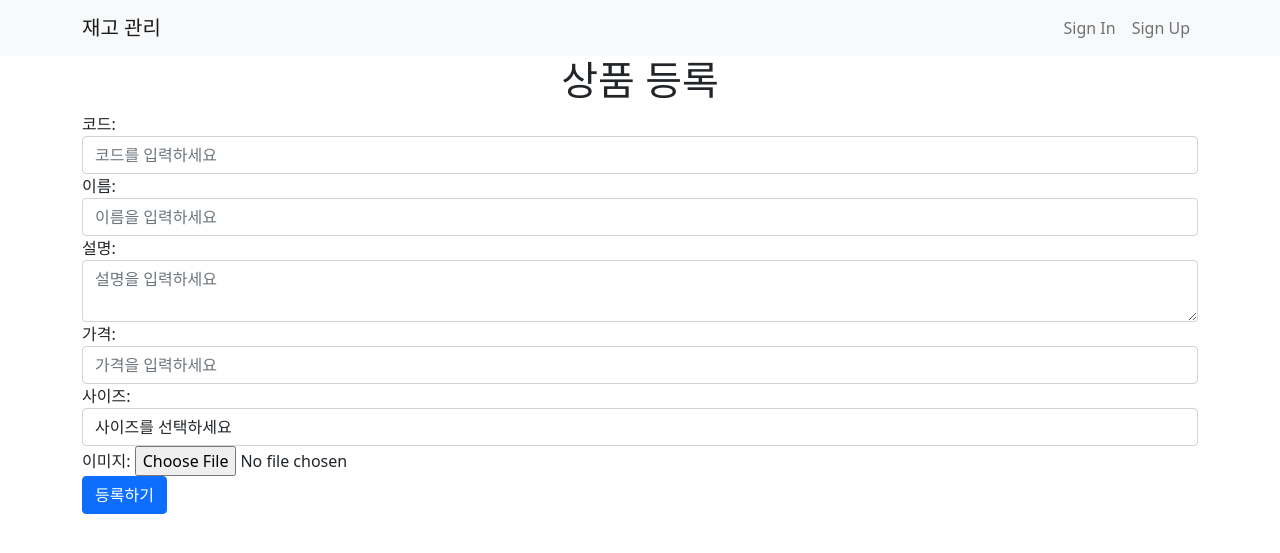
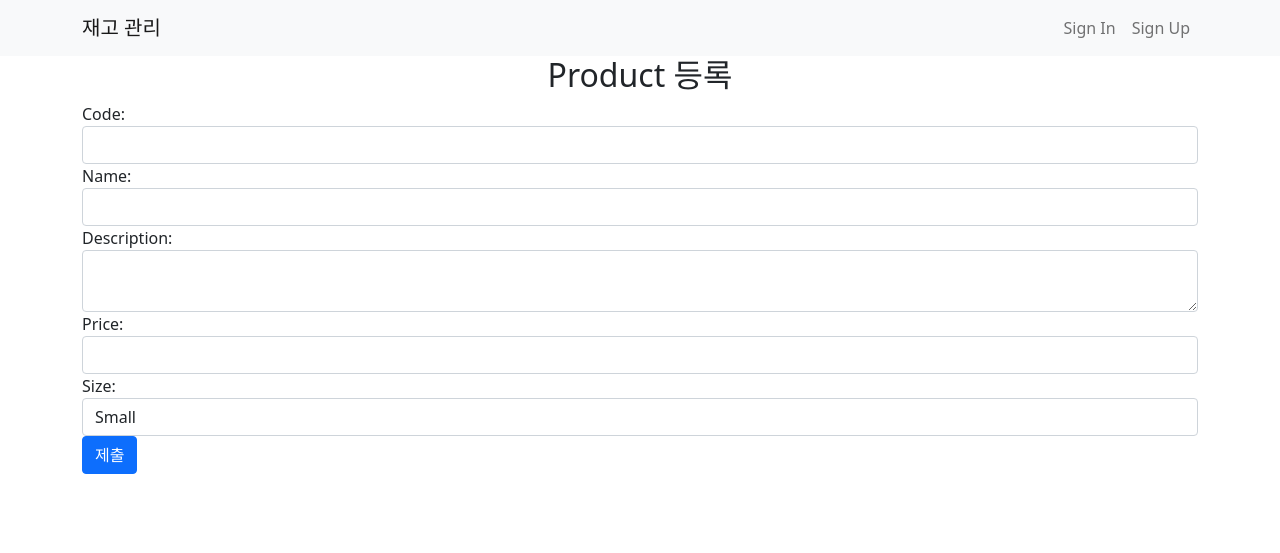
Before and after one commit to saddeveloper99/ERP, a Django app: template erp/templates/erp/product_create.html in a window 1280 px wide. Shown: the top 553 px of the page. Run offline with Django 4.2, Linux system fonts and the light colour scheme; the template is opened without the code that fills it, so the values that code supplies are empty.

Commit message:
created add product btn

```diff
--- a/erp/templates/base.html
+++ b/erp/templates/base.html
@@ -5,9 +5,9 @@
     <meta charset="UTF-8">
     <title>{% block title %}{% endblock %} | spartaSNS</title>
     <!-- Bootstrap CSS -->
+    <script src="https://code.jquery.com/jquery-3.6.0.min.js"></script>
     <link href="https://cdn.jsdelivr.net/npm/bootstrap@5.0.0-beta3/dist/css/bootstrap.min.css" rel="stylesheet"
         integrity="sha384-eOJMYsd53ii+scO/bJGFsiCZc+5NDVN2yr8+0RDqr0Ql0h+rP48ckxlpbzKgwra6" crossorigin="anonymous">
-
     <script src="https://cdn.jsdelivr.net/npm/bootstrap@5.0.0-beta3/dist/js/bootstrap.bundle.min.js"
         integrity="sha384-JEW9xMcG8R+pH31jmWH6WWP0WintQrMb4s7ZOdauHnUtxwoG2vI5DkLtS3qm9Ekf"
         crossorigin="anonymous"></script>
@@ -29,7 +29,6 @@
         .timeline-container {
             margin-top: 25px
         }
-
     </style>
 </head>
 
@@ -62,5 +61,11 @@
     {% endblock %}
 
 </body>
-
+<script>
+    $(document).ready(function() {
+        $('#addProductModalBtn').on('click', function() {
+            $('#addProductModal').modal('show');
+        });
+    });
+</script>
 </html>
--- a/erp/templates/erp/product_create.html
+++ b/erp/templates/erp/product_create.html
@@ -1,51 +1,43 @@
+<!-- product_add.html -->
 {% extends 'base.html' %}
 
 {% block title %}
-상품 등록
+    Product 등록
 {% endblock %}
 
 {% block content %}
     <div class="container">
         <div class="row">
-      <div class="col-sm-12">
-        <h1 class="text-center">상품 등록</h1>
-      </div>
-    </div>
-    <div class="row">
-      <div class="col-sm-12">
-        <form method="post" enctype="multipart/form-data">
+            <div class="col-md-12">
+                <h2 class="text-center">Product 등록</h2>
+                <form method="post">
                     {% csrf_token %}
                     <div class="form-group">
-            <label for="code">코드:</label>
-            <input type="text" class="form-control" id="code" name="code" placeholder="코드를 입력하세요" required>
+                        <label for="code">Code:</label>
+                        <input type="text" class="form-control" id="code" name="code" required>
                     </div>
                     <div class="form-group">
-            <label for="name">이름:</label>
-            <input type="text" class="form-control" id="name" name="name" placeholder="이름을 입력하세요" required>
+                        <label for="name">Name:</label>
+                        <input type="text" class="form-control" id="name" name="name" required>
                     </div>
                     <div class="form-group">
-            <label for="description">설명:</label>
-            <textarea class="form-control" id="description" name="description" placeholder="설명을 입력하세요"></textarea>
+                        <label for="description">Description:</label>
+                        <textarea class="form-control" id="description" name="description"></textarea>
                     </div>
                     <div class="form-group">
-            <label for="price">가격:</label>
-            <input type="text" class="form-control" id="price" name="price" placeholder="가격을 입력하세요" required>
+                        <label for="price">Price:</label>
+                        <input type="text" class="form-control" id="price" name="price" required>
                     </div>
                     <div class="form-group">
-            <label for="size">사이즈:</label>
+                        <label for="size">Size:</label>
                         <select class="form-control" id="size" name="size" required>
-              <option value="" selected>사이즈를 선택하세요</option>
                             <option value="S">Small</option>
                             <option value="M">Medium</option>
                             <option value="L">Large</option>
                             <option value="F">Free</option>
                         </select>
                     </div>
-          <div class="form-group">
-            <label for="image">이미지:</label>
-            <input type="file" class="form-control-file" id="image" name="image" accept="image/*" required>
-          </div>
-          <button type="submit" class="btn btn-primary">등록하기</button>
+                    <button type="submit" class="btn btn-primary btn-block">제출</button>
                 </form>
             </div>
         </div>
```
Also changed, not shown: erp/erp/views.py (+17 -0 lines), erp/templates/erp/product_list.html (+62 -5 lines). Lines whose indentation alone changed are shown as unchanged.
